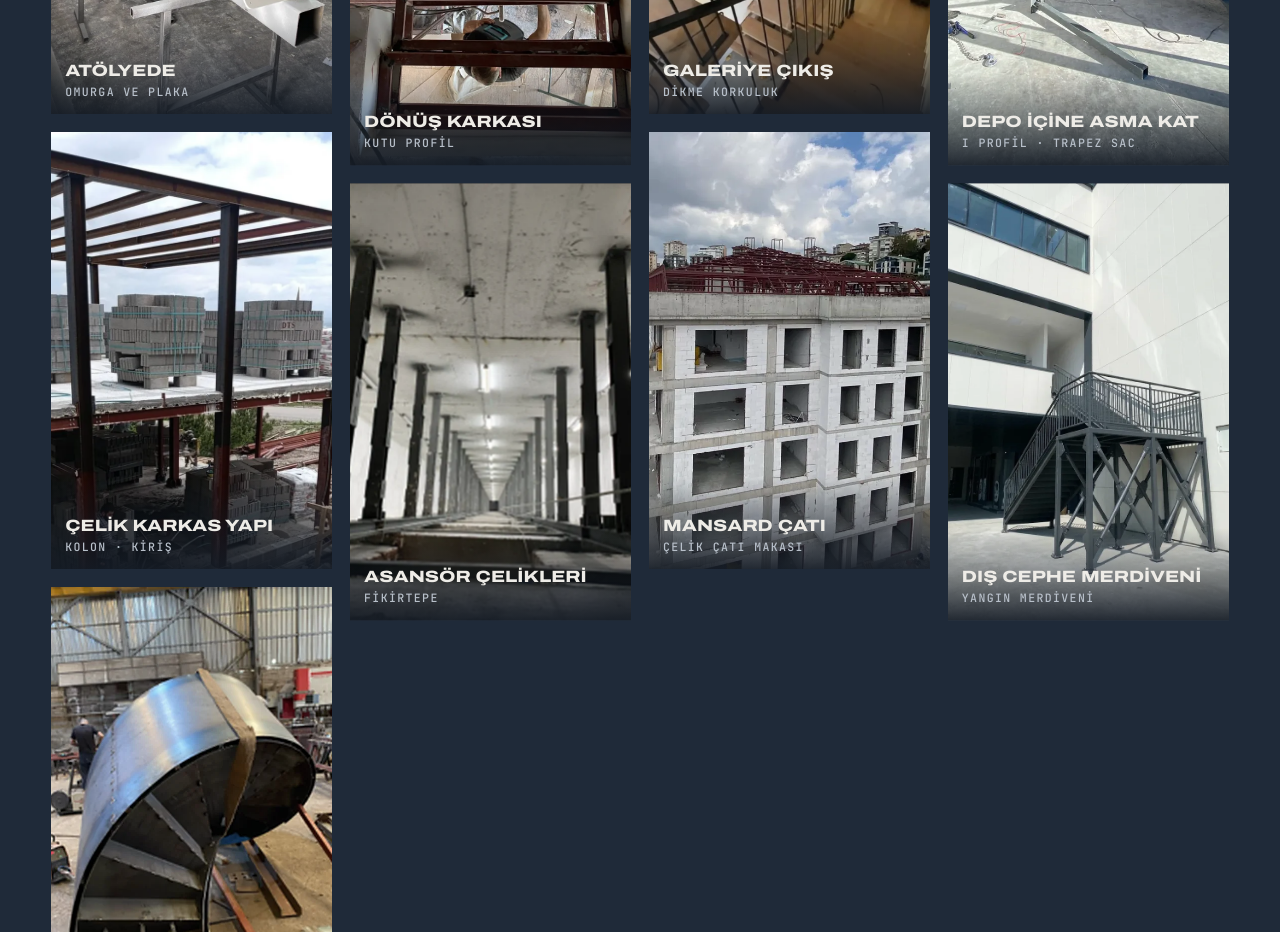
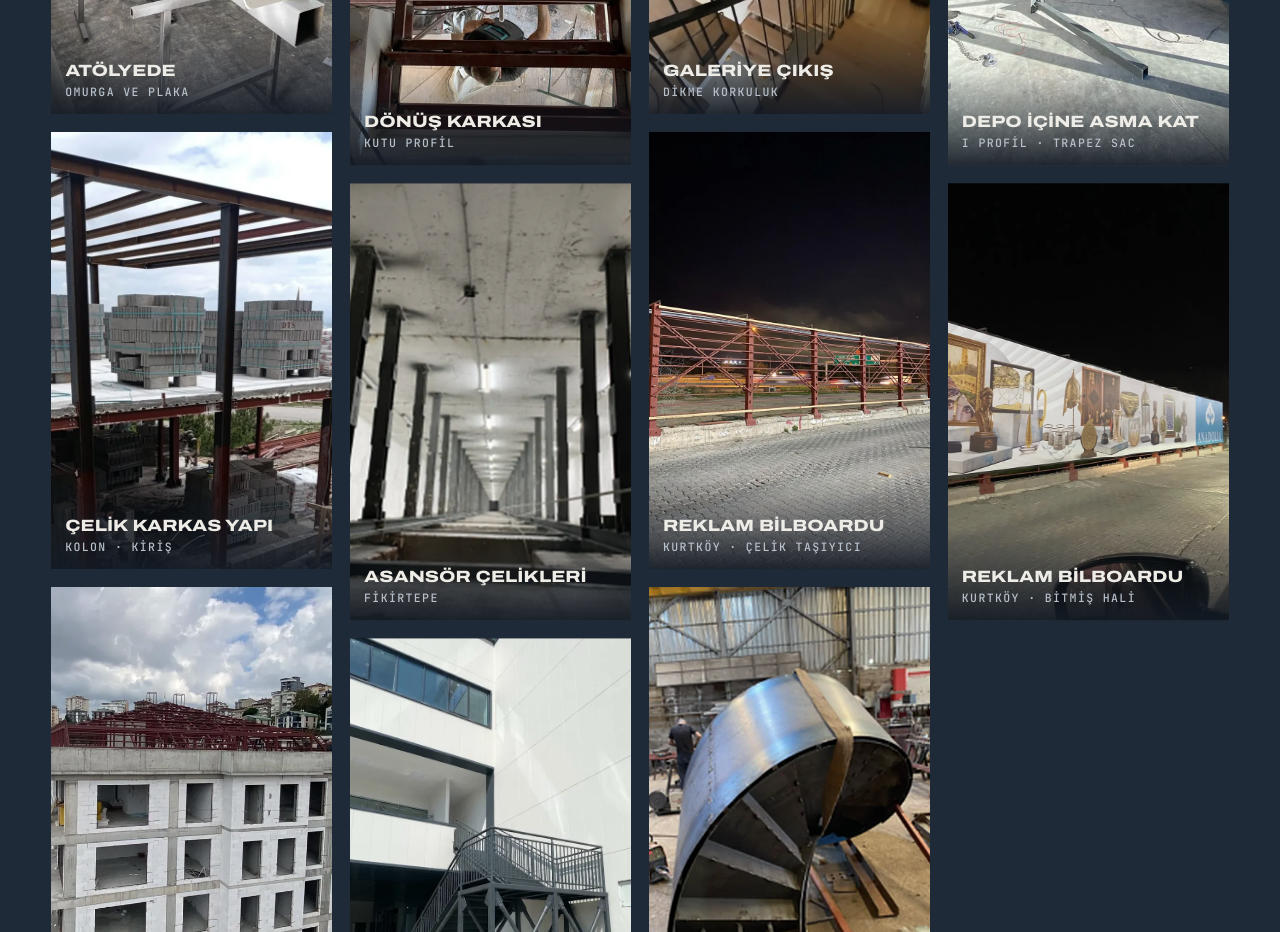
Before and after one commit to erdem-ismail/maviron-elik, a plain HTML site: page projeler.html in a window 1280 px wide. Shown: the part 2600-3532 px from the top of the page. Drawn offline with Linux system fonts and the light colour scheme.

Commit message:
Kurtkoy billboard: steel frame and finished photos on the projects page and the home service card
Co-Authored-By: Claude Opus 5.5 <noreply@anthropic.com>

```diff
--- a/projeler.html
+++ b/projeler.html
@@ -143,6 +143,14 @@
         <img src="img/foto/asansor-2.webp" width="708" height="876" loading="lazy" alt="Fikirtepe: asansör kuyusunda sıralanan çelik kolonlar ve kuşak kirişler">
         <figcaption class="shot__cap"><b>Asansör çelikleri</b><span class="mono">Fikirtepe</span></figcaption>
       </figure>
+      <figure class="shot" data-cat="yapi ozel">
+        <img src="img/yapi/bilboard-karkas.webp" width="900" height="1200" loading="lazy" style="object-position: 50% 55%" alt="Kurtköy: çapraz bağlantılı kırmızı astar boyalı çelik reklam bilboardu taşıyıcısı, gece">
+        <figcaption class="shot__cap"><b>Reklam bilboardu</b><span class="mono">Kurtköy · çelik taşıyıcı</span></figcaption>
+      </figure>
+      <figure class="shot" data-cat="yapi ozel">
+        <img src="img/yapi/bilboard-bitmis.webp" width="900" height="1200" loading="lazy" style="object-position: 50% 55%" alt="Kurtköy: çelik taşıyıcı üzerine gerilmiş, ışıklandırılmış uzun reklam bilboardu, gece">
+        <figcaption class="shot__cap"><b>Reklam bilboardu</b><span class="mono">Kurtköy · bitmiş hali</span></figcaption>
+      </figure>
       <figure class="shot" data-cat="cati yapi">
         <img src="img/yapi/cati-saha.webp" width="800" height="800" loading="lazy" alt="Beş katlı binanın teras katına kurulan kırmızı astar boyalı çelik çatı makasları">
         <figcaption class="shot__cap"><b>Mansard çatı</b><span class="mono">Çelik çatı makası</span></figcaption>
```
Also changed, not shown: index.html (+1 -1 lines), img/yapi/bilboard-bitmis.webp (added), img/yapi/bilboard-karkas.webp (added).
